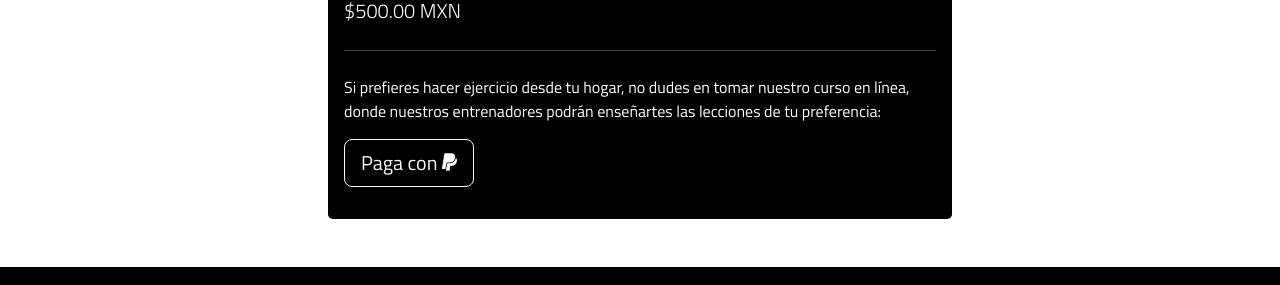
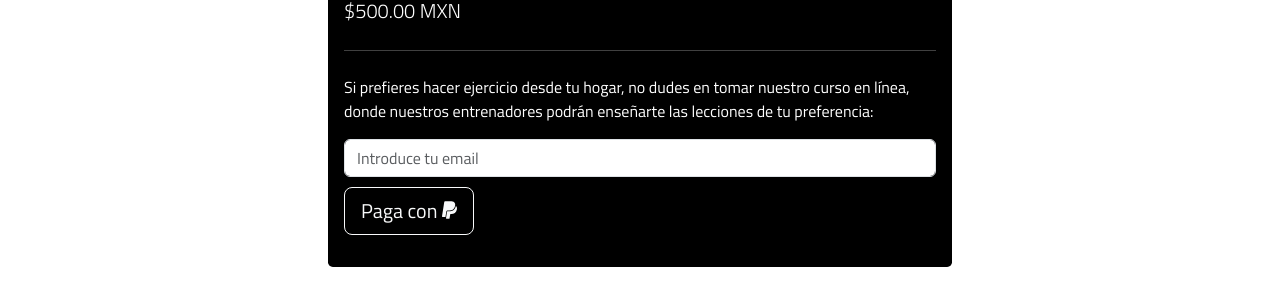
Before and after one commit to wachitorico69/proyecto-final, an Angular app: page /clases in a window 1280 px wide. Shown: the part 965-1250 px from the top of the page. Built offline with nearby package versions, Linux system fonts and the light colour scheme; no server answers; a web font is replaced by a local one.

Commit message:
signal y validator

```diff
--- a/src/app/clases/clases.component.html
+++ b/src/app/clases/clases.component.html
@@ -47,6 +47,9 @@
     <h1 class="display-4">Gorilla Gym Course Online</h1>
     <p class="lead">$500.00 MXN</p>
     <hr class="my-4">
-    <p>Si prefieres hacer ejercicio desde tu hogar, no dudes en tomar nuestro curso en línea, donde nuestros entrenadores podrán enseñartes las lecciones de tu preferencia:</p>
-    <a class="btn btn-outline-light btn-lg" (click)="pagar()">Paga con <i class="fa-brands fa-paypal"></i></a>
+    <p>Si prefieres hacer ejercicio desde tu hogar, no dudes en tomar nuestro curso en línea, donde nuestros entrenadores podrán enseñarte las lecciones de tu preferencia:</p>
+    <form [formGroup]="pagoForm" (ngSubmit)="submit()">
+      <input class="form-control mr-sm-2" formControlName="correo" placeholder="Introduce tu email"/>
+      <button type="submit" class="btn btn-outline-light btn-lg" [disabled]="isSubmitting()">Paga con <i class="fa-brands fa-paypal"></i></button>
+    </form>
 </div>
--- a/src/app/clases/clases.component.scss
+++ b/src/app/clases/clases.component.scss
@@ -64,3 +64,7 @@
     margin-right: auto;
     align-items: center;
 }
+
+button {
+    margin-top: 10px;
+}
--- a/src/app/clases/clases.component.ts
+++ b/src/app/clases/clases.component.ts
@@ -1,14 +1,14 @@
-import { Component } from '@angular/core';
+import { Component, signal } from '@angular/core';
 import { ClasesService } from '../servicios/clases.service';
 import { NgClass} from '@angular/common';
-import { FormsModule } from '@angular/forms';
+import { FormBuilder, FormGroup, FormsModule, ReactiveFormsModule, Validators } from '@angular/forms';
 import { RouterModule } from '@angular/router';
 import { MatProgressSpinner } from '@angular/material/progress-spinner';
 import { PaymentService } from '../servicios/payment.service';
 
 @Component({
   selector: 'app-clases',
-  imports: [NgClass, FormsModule, RouterModule, MatProgressSpinner],
+  imports: [NgClass, FormsModule, RouterModule, MatProgressSpinner, FormsModule, ReactiveFormsModule],
   templateUrl: './clases.component.html',
   styleUrl: './clases.component.scss'
 })
@@ -18,8 +18,14 @@ export class ClasesComponent {
   claseList: any[] = [];
   cargado: boolean = false;
   runOut: boolean = false;
+  pagoForm: FormGroup;
+  isSubmitting = signal(false);
 
-  constructor(private clasesService: ClasesService, private paymentService: PaymentService) {}
+  constructor(private clasesService: ClasesService, private paymentService: PaymentService, private fb: FormBuilder) {
+    this.pagoForm = this.fb.group({
+      correo: ['', Validators.required]
+    })
+  }
 
   ngOnInit(): void {
     this.clasesService.getClases().subscribe({
@@ -49,7 +55,11 @@ export class ClasesComponent {
     );
   }
 
-  pagar() {
+  submit() {
+    if (this.pagoForm.valid) {
+
+      this.isSubmitting.set(true);
+
       this.paymentService.createOrder().subscribe({
         next: (response) => {
         // Redirige al usuario a la URL de PayPal
@@ -59,6 +69,8 @@ export class ClasesComponent {
           console.error('Error creando la orden', err);
         }
       });
-  }
 
     }
+    this.isSubmitting.set(false);
+  }
+}
```
Lines whose indentation alone changed are shown as unchanged.
